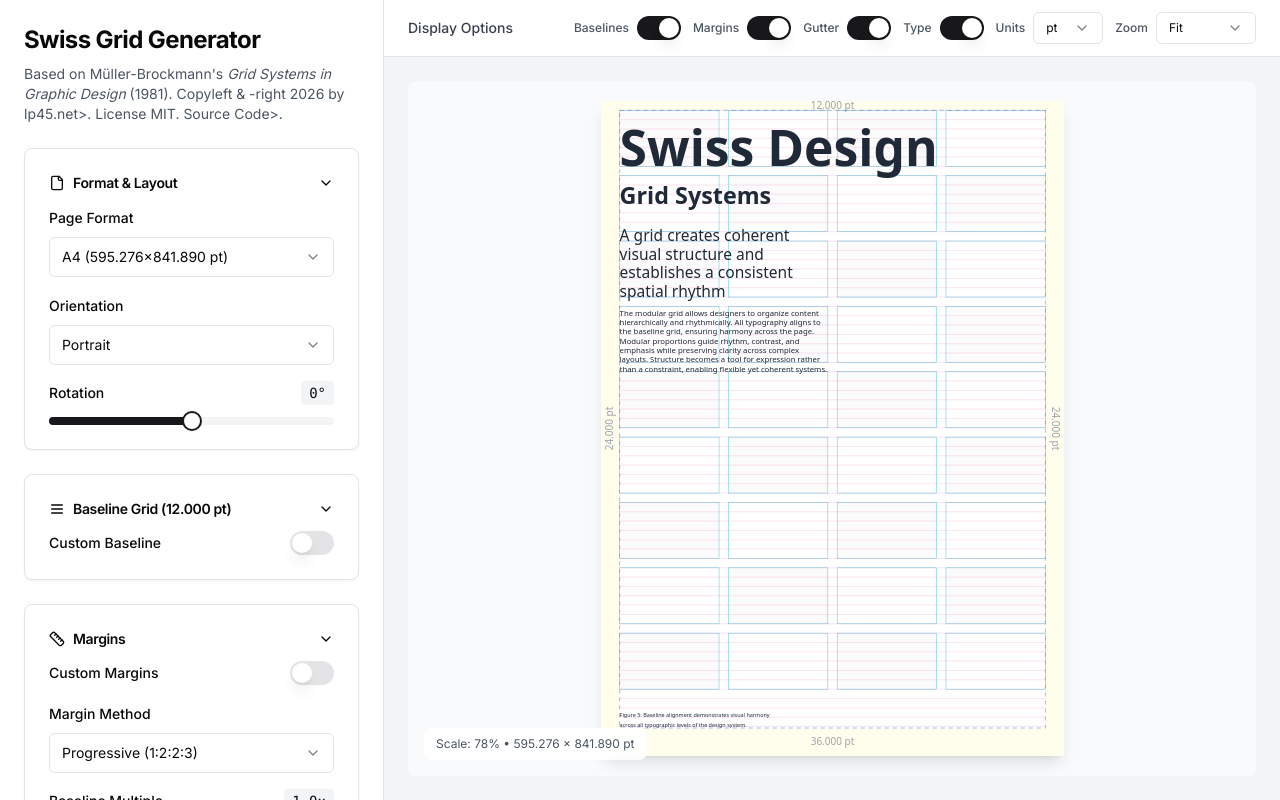
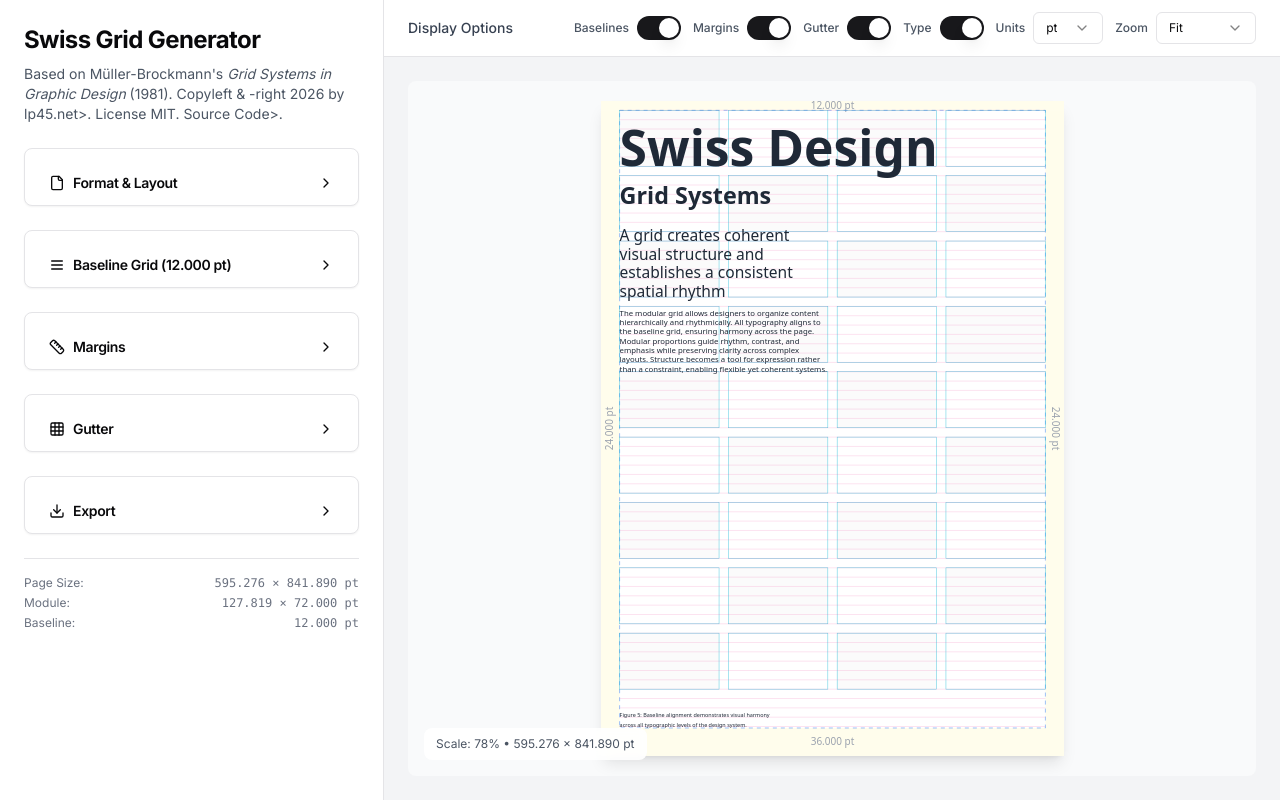
Before and after one commit to longplay45/swiss-grid-generator, a Next.js app in the folder webapp/: page / in a window 1280 px wide. Built offline with nearby package versions, Linux system fonts and the light colour scheme.

Commit message:
Default all sidebar sections to collapsed

```diff
--- a/webapp/app/page.tsx
+++ b/webapp/app/page.tsx
@@ -47,7 +47,7 @@ export default function Home() {
   const [zoom, setZoom] = useState<"original" | "fit">("fit")
   const [useCustomMargins, setUseCustomMargins] = useState(false)
   const [customMarginMultipliers, setCustomMarginMultipliers] = useState({ top: 1, left: 2, right: 2, bottom: 3 })
-  const [collapsed, setCollapsed] = useState<Record<string, boolean>>({})
+  const [collapsed, setCollapsed] = useState<Record<string, boolean>>({ format: true, baseline: true, margins: true, gutter: true, export: true })
   const toggle = (key: string) => setCollapsed(prev => ({ ...prev, [key]: !prev[key] }))
 
   const gridUnit = useMemo(() => {
```
